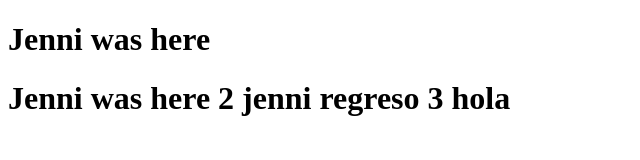
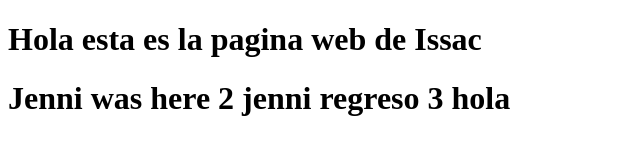
Before and after one commit to jennjenni9/rep1, a plain HTML site: page index.html in a window 1280 px wide. Shown: the whole page, without its empty margins (0-640 px from the left). Drawn offline with Linux system fonts and the light colour scheme.

Commit message:
Update index.html
se añadio un nombre

```diff
--- a/index.html
+++ b/index.html
@@ -7,7 +7,7 @@
 </head>
 <body>
     <h1>
-        Jenni was here
+        Hola esta es la pagina web de Issac
     </h1>
     <h1>
         Jenni was here 2
```
